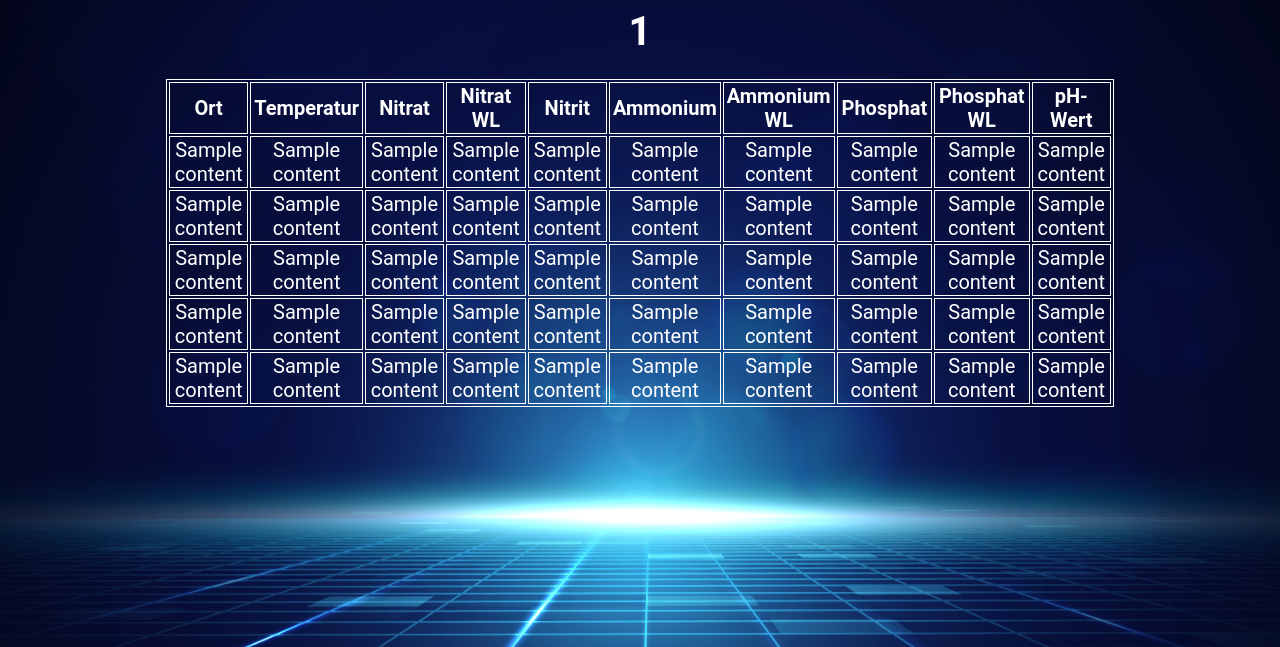
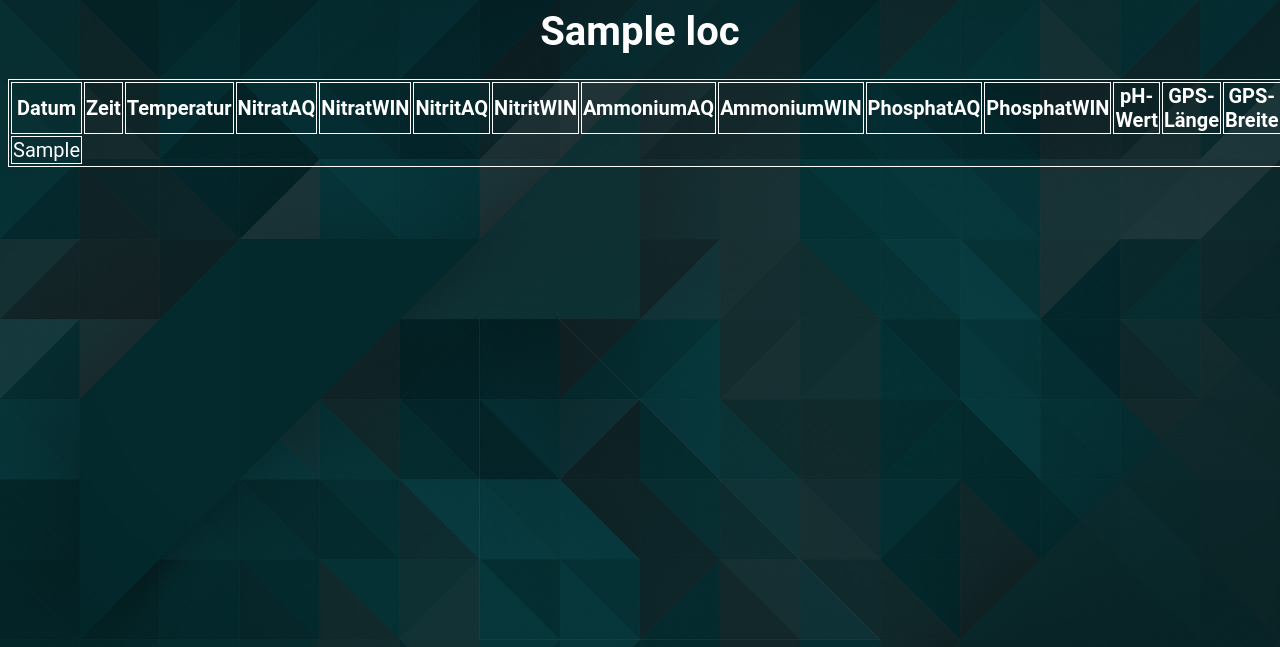
Before and after one commit to C3H4O2/Schleiwasser_Data_Project, a Flask app: template templates/tables.html in a window 1280 px wide. Shown: the top 647 px of the page. Run offline with Flask 2, Linux system fonts and the light colour scheme; the template is opened without the code that fills it: most values are stand-ins (such as "Sample title", 1, 10 or a date in 2020).

Commit message:
Add option to view the tables

```diff
--- a/main.py
+++ b/main.py
@@ -46,45 +46,24 @@ def download():
 
 @app.route('/viewer')
 def viewer():
-    with open('templates/data.csv', 'r') as f:
-        t = f.read().split('\n')
-    for i in range(len(t)):
-        t[i] = t[i].split(',')
-    d = []
-    for e in t:
-        if e[0] not in d:
-            if e[0]!="":
-                d.append(e[0])
-    print(d[1:], d[1:-1])
-    d = d[1:]
-    return render_template('viewer.html', d=d)
+    l = ['GB1', 'GB2', 'GB3', 'GB4', 'GB5']
+    return render_template('viewer.html', l=l)
 
 @app.route('/tables', methods=['POST', 'GET'])
 def tables():
-    f = open('templates/data.csv', 'r')
-    t = f.read()
-    f.close()
-    t = t.split('\n')[:-1]
-    for i in range(len(t)):
-        t[i] = t[i].split(',')
-    da = request.args.get('date')
-    content1 = []
-    for i, e in enumerate(t):
-        if e[0]==da:
-            content1.append(t[i])
-    content = []
-    for i, gb in enumerate(['GB1', 'GB2', 'GB3', 'GB4', 'GB5']):
-        for e in content1:
-            if str(e[1]).strip()==str(gb).strip() and str(e[1]).strip() not in [l[1] for l in content]:
-                content.append(e)
+    loc = request.args.get('loc')
+    content = entry.get_table(loc)
+    content2 = []
+    for i in content:
+        content2.append([None for i in content[0]])
+    for i in range(len(content)):
+        for j in range(len(content[i])):
+            if content[i][j] == None or content[i][j] == 'None':
+                content2[i][j]='-'
             else:
-                for j, v in enumerate(e):
-                    if v.strip()!='' and v.strip()!='-':
-                        if content[len(content)-1][j].strip()=='' or content[len(content)-1][j].strip()=='':
-                            content[len(content)-1][j]=v
-    for i in range(len(content), 5):
-        content.append(['-','-','-','-','-','-','-','-','-','-','-'])
-    return render_template('tables.html', content=content)
+                content2[i][j]=content[i][j]
+    content = content2
+    return render_template('tables.html', c = content, loc=loc)
 
 @app.route('/cookiedata')
 def cookiedata():
--- a/templates/tables.html
+++ b/templates/tables.html
@@ -5,7 +5,7 @@
   <meta name="viewport" content="width=device-width, initial-scale=1.0">
   <title>Tables</title>
   <style>
-    body {color: white; font: 20px Roboto; background-image: url('static/img.jpg'); background-size : 100% auto}
+    body {color: white; font: 20px Roboto; background-image: url('static/images.jpg'); background-size : 100% auto}
     h1 {margin: auto; color: white;}
     table {margin: auto;}
     table, th, td {
@@ -19,80 +19,34 @@
   </style>
 </head>
 <body>
-  <center><h1>{{content[0][0]}}</h1></center>
+  <center><h1>{{loc}}</h1></center>
   <br>
     <table style='width: 75%'>
       <tr>
-        <th>Ort</th>
+        <th>Datum</th>
+        <th>Zeit</th>
         <th>Temperatur</th>
-        <th>Nitrat</th>
-        <th>Nitrat WL</th>
-        <th>Nitrit</th>
-        <th>Ammonium</th>
-        <th>Ammonium WL</th>
-        <th>Phosphat</th>
-        <th>Phosphat WL</th>
+        <th>NitratAQ</th>
+        <th>NitratWIN</th>
+        <th>NitritAQ</th>
+        <th>NitritWIN</th>
+        <th>AmmoniumAQ</th>
+        <th>AmmoniumWIN</th>
+        <th>PhosphatAQ</th>
+        <th>PhosphatWIN</th>
         <th>pH-Wert</th>
+        <th>GPS-Länge</th>
+        <th>GPS-Breite</th>
+
+
       </tr>
+      {% for r in c %}
       <tr>
-        <td>{{content[0][1]}}</td>
-        <td>{{content[0][2]}}</td>
-        <td>{{content[0][3]}}</td>
-        <td>{{content[0][4]}}</td>
-        <td>{{content[0][5]}}</td>
-        <td>{{content[0][6]}}</td>
-        <td>{{content[0][7]}}</td>
-        <td>{{content[0][8]}}</td>
-        <td>{{content[0][9]}}</td>
-        <td>{{content[0][10]}}</td>
+        {% for e in r %}
+          <td>{{e}}</td>
+        {% endfor %}
       </tr>
-      <tr>
-        <td>{{content[1][1]}}</td>
-        <td>{{content[1][2]}}</td>
-        <td>{{content[1][3]}}</td>
-        <td>{{content[1][4]}}</td>
-        <td>{{content[1][5]}}</td>
-        <td>{{content[1][6]}}</td>
-        <td>{{content[1][7]}}</td>
-        <td>{{content[1][8]}}</td>
-        <td>{{content[1][9]}}</td>
-        <td>{{content[1][10]}}</td>
-      </tr>
-      <tr>
-        <td>{{content[2][1]}}</td>
-        <td>{{content[2][2]}}</td>
-        <td>{{content[2][3]}}</td>
-        <td>{{content[2][4]}}</td>
-        <td>{{content[2][5]}}</td>
-        <td>{{content[2][6]}}</td>
-        <td>{{content[2][7]}}</td>
-        <td>{{content[2][8]}}</td>
-        <td>{{content[2][9]}}</td>
-        <td>{{content[2][10]}}</td>
-      </tr>
-        <td>{{content[3][1]}}</td>
-        <td>{{content[3][2]}}</td>
-        <td>{{content[3][3]}}</td>
-        <td>{{content[3][4]}}</td>
-        <td>{{content[3][5]}}</td>
-        <td>{{content[3][6]}}</td>
-        <td>{{content[3][7]}}</td>
-        <td>{{content[3][8]}}</td>
-        <td>{{content[3][9]}}</td>
-        <td>{{content[3][10]}}</td>
-      </tr>
-      <tr>
-        <td>{{content[4][1]}}</td>
-        <td>{{content[4][2]}}</td>
-        <td>{{content[4][3]}}</td>
-        <td>{{content[4][4]}}</td>
-        <td>{{content[4][5]}}</td>
-        <td>{{content[4][6]}}</td>
-        <td>{{content[4][7]}}</td>
-        <td>{{content[4][8]}}</td>
-        <td>{{content[4][9]}}</td>
-        <td>{{content[4][10]}}</td>
-      </tr>
+      {% endfor %}
     </table>
   <a id='lb' href='https://www.freepik.com/vectors/background'><p style='color: white;font: 20px Roboto; position: absolute; left: 5px; bottom:0px'>Background vector created by pikisuperstar - www.freepik.com</p></a>
   <i class="fas fa-arrow-left"></i>
```
Also changed, not shown: templates/viewer.html (+11 -15 lines).
